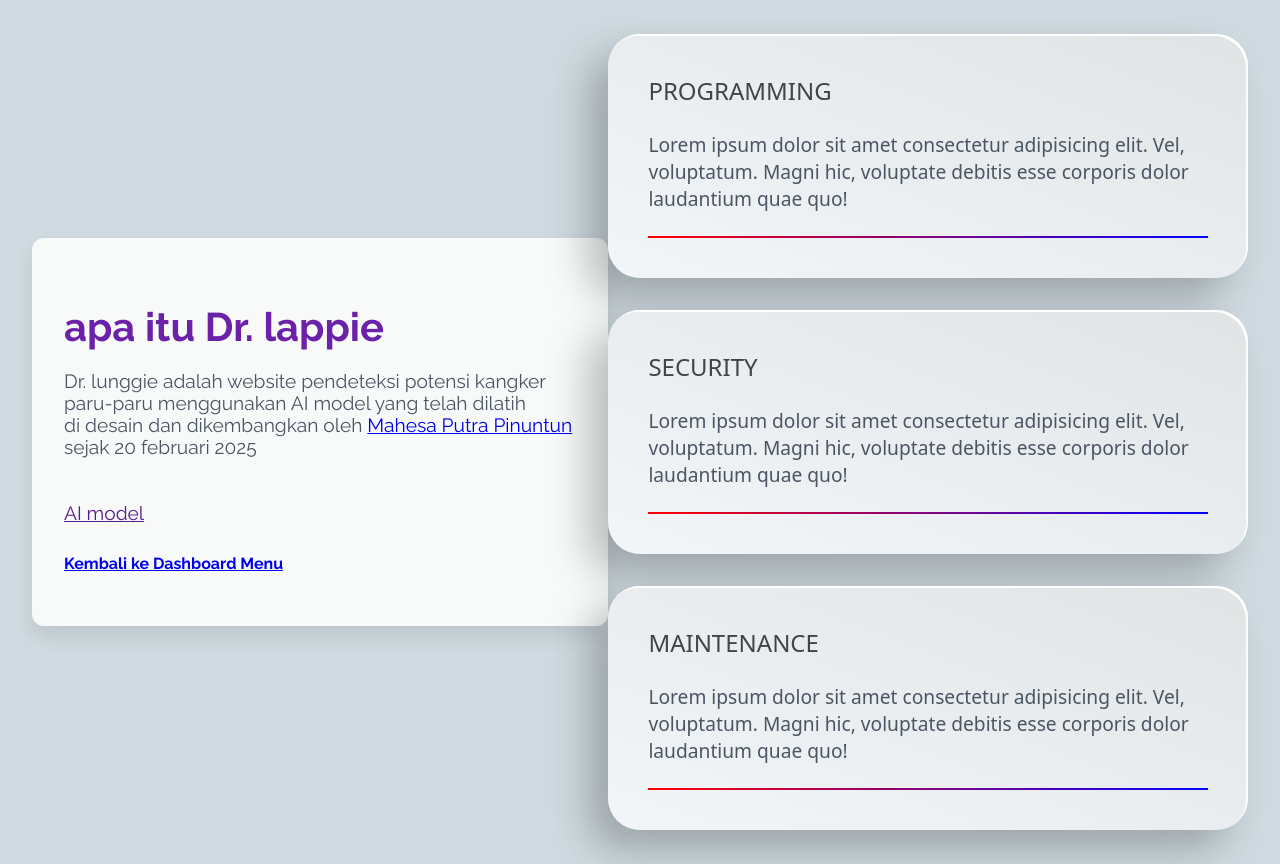
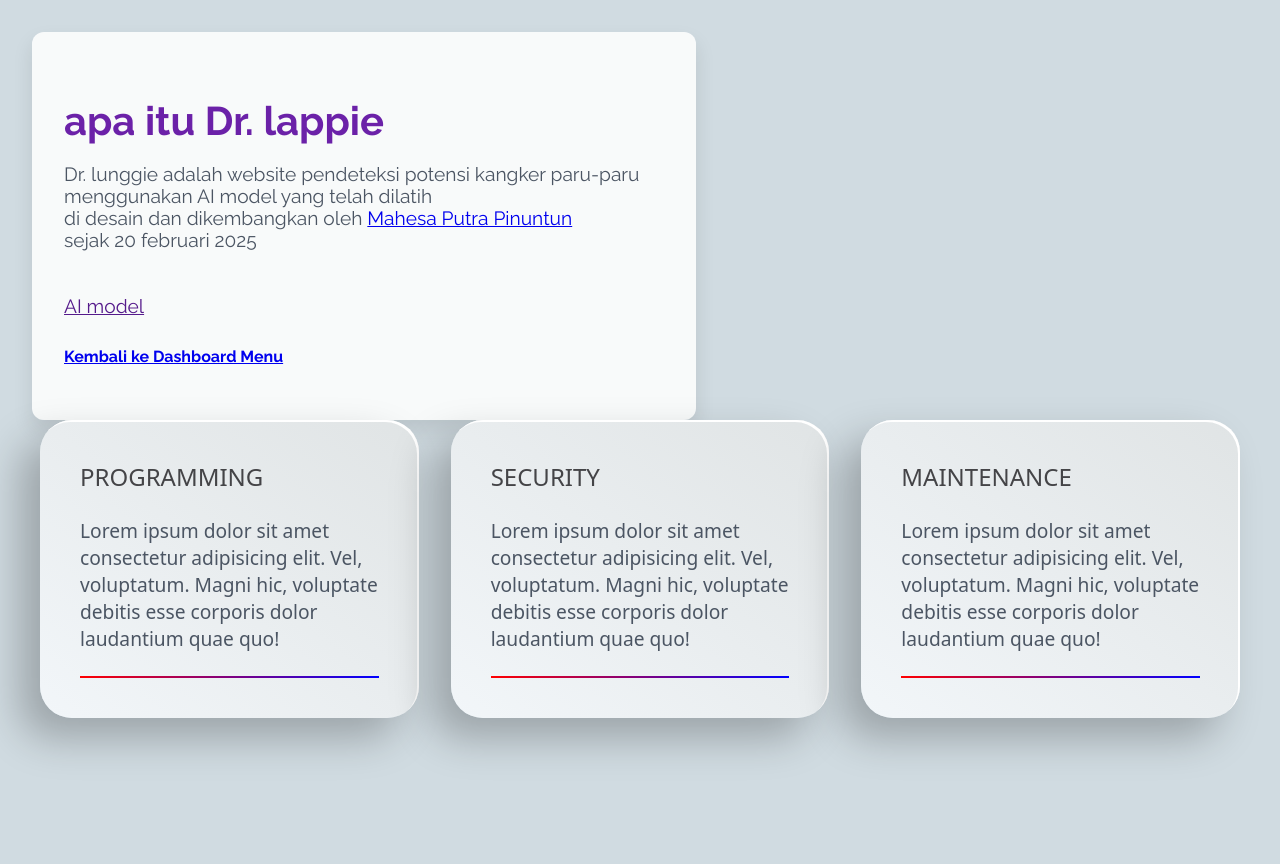
Before and after one commit to mahesaPinuntun/WebLungCancerPrediction, a Flask app: page /about in a window 1280 px wide. Run offline with Flask 3, Linux system fonts and the light colour scheme; the visitor is signed in with stand-in values (Sample User, id 1).

Commit message:
commit push

```diff
--- a/templates/about.html
+++ b/templates/about.html
@@ -13,7 +13,7 @@
             padding: 0;
             height: 100vh;
             font-family: 'Raleway', sans-serif;
-            display: flex;
+            //display: flex;
             align-items: center;
             justify-content: center;
             background: linear-gradient(to right, #ff69b4, #ff00ff);
```
